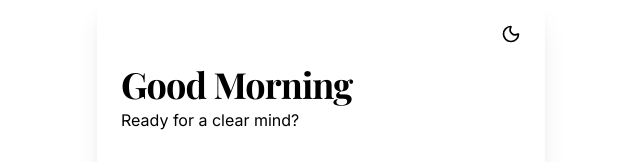
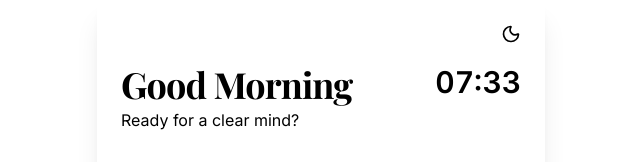
Before and after one commit to Sergiowk/MyNotBusyAgenda, a React (Vite) app: page / in a window 1280 px wide. Shown: the top 162 px of the page, without its empty margins (319-959 px from the left). Built offline with nearby package versions, Linux system fonts and the light colour scheme.

Commit message:
Clock and different greeting depending of the time

```diff
--- /dev/null
+++ b/src/hooks/useClock.js
@@ -0,0 +1,30 @@
+import { useState, useEffect } from 'react';
+
+export function useClock() {
+    const [time, setTime] = useState(new Date());
+
+    useEffect(() => {
+        const timer = setInterval(() => {
+            setTime(new Date());
+        }, 1000);
+
+        return () => clearInterval(timer);
+    }, []);
+
+    const getGreeting = () => {
+        const hour = time.getHours();
+        if (hour < 12) return 'Good Morning';
+        if (hour < 18) return 'Good Afternoon';
+        return 'Good Evening';
+    };
+
+    const formatTime = () => {
+        return time.toLocaleTimeString('en-US', {
+            hour: '2-digit',
+            minute: '2-digit',
+            hour12: false
+        });
+    };
+
+    return { time, greeting: getGreeting(), formattedTime: formatTime() };
+}
--- a/src/pages/Dashboard.jsx
+++ b/src/pages/Dashboard.jsx
@@ -1,6 +1,7 @@
 import { useState } from 'react';
 import { useFocus } from '../hooks/useFocus';
 import { useTodos } from '../hooks/useTodos';
+import { useClock } from '../hooks/useClock';
 import { Link } from 'react-router-dom';
 import { CheckCircle, Circle, ArrowRight } from 'lucide-react';
 import clsx from 'clsx';
@@ -8,6 +9,7 @@ import clsx from 'clsx';
 export default function Dashboard() {
     const { focus, setFocusText, toggleFocus } = useFocus();
     const { todos } = useTodos();
+    const { greeting, formattedTime } = useClock();
     const [isEditing, setIsEditing] = useState(!focus.text);
 
     const pendingTodos = todos.filter(t => !t.completed).length;
@@ -19,9 +21,16 @@ export default function Dashboard() {
 
     return (
         <div className="space-y-8">
-            <header>
-                <h1 className="text-4xl font-serif font-bold tracking-tight" style={{ color: 'var(--color-text-primary)' }}>Good Morning</h1>
-                <p className="mt-1" style={{ color: 'var(--color-text-secondary)' }}>Ready for a clear mind?</p>
+            <header className="flex items-start justify-between">
+                <div>
+                    <h1 className="text-4xl font-serif font-bold tracking-tight" style={{ color: 'var(--color-text-primary)' }}>{greeting}</h1>
+                    <p className="mt-1" style={{ color: 'var(--color-text-secondary)' }}>Ready for a clear mind?</p>
+                </div>
+                <div className="text-right">
+                    <div className="text-3xl font-semibold tabular-nums" style={{ color: 'var(--color-text-primary)' }}>
+                        {formattedTime}
+                    </div>
+                </div>
             </header>
 
             <div className="p-6 rounded-2xl border" style={{ backgroundColor: 'var(--color-bg-hover)', borderColor: 'var(--color-border)' }}>
```
